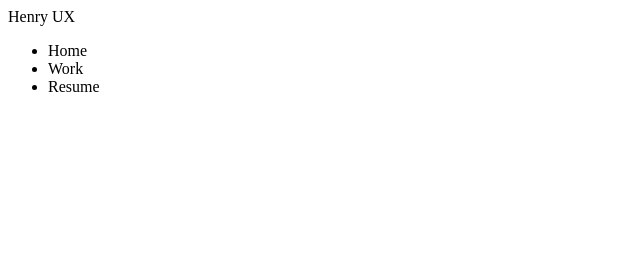
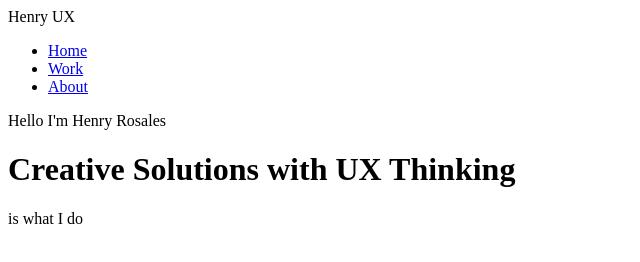
Before and after one commit to HenRMJ/UX-Portfolio, a plain HTML site: page index.html in a window 1280 px wide. Shown: the whole page, without its empty margins (0-640 px from the left). Drawn offline with Linux system fonts and the light colour scheme.

Commit message:
Update html and css files
I finished making the nav menu for the navigation and I created the css file for the styles

```diff
--- a/index.html
+++ b/index.html
@@ -12,14 +12,16 @@
         </div>
 
         <ul>
-          <li>Home</li>
-          <li>Work</li>
-          <li>Resume</li>
+          <li><a href="#">Home</a></li>
+          <li><a href="#work">Work</a</li>
+          <li><a href="about.html">About</a></li>
         </ul>
       </nav>
 
-      <div>
-
+      <div class="hero-text">
+        <p>Hello I'm Henry Rosales</p>
+        <h1>Creative Solutions with UX Thinking</h1>
+        <p>is what I do</p>
       </div>
     </header>
 
```
Also changed, not shown: css/main.css (added).
